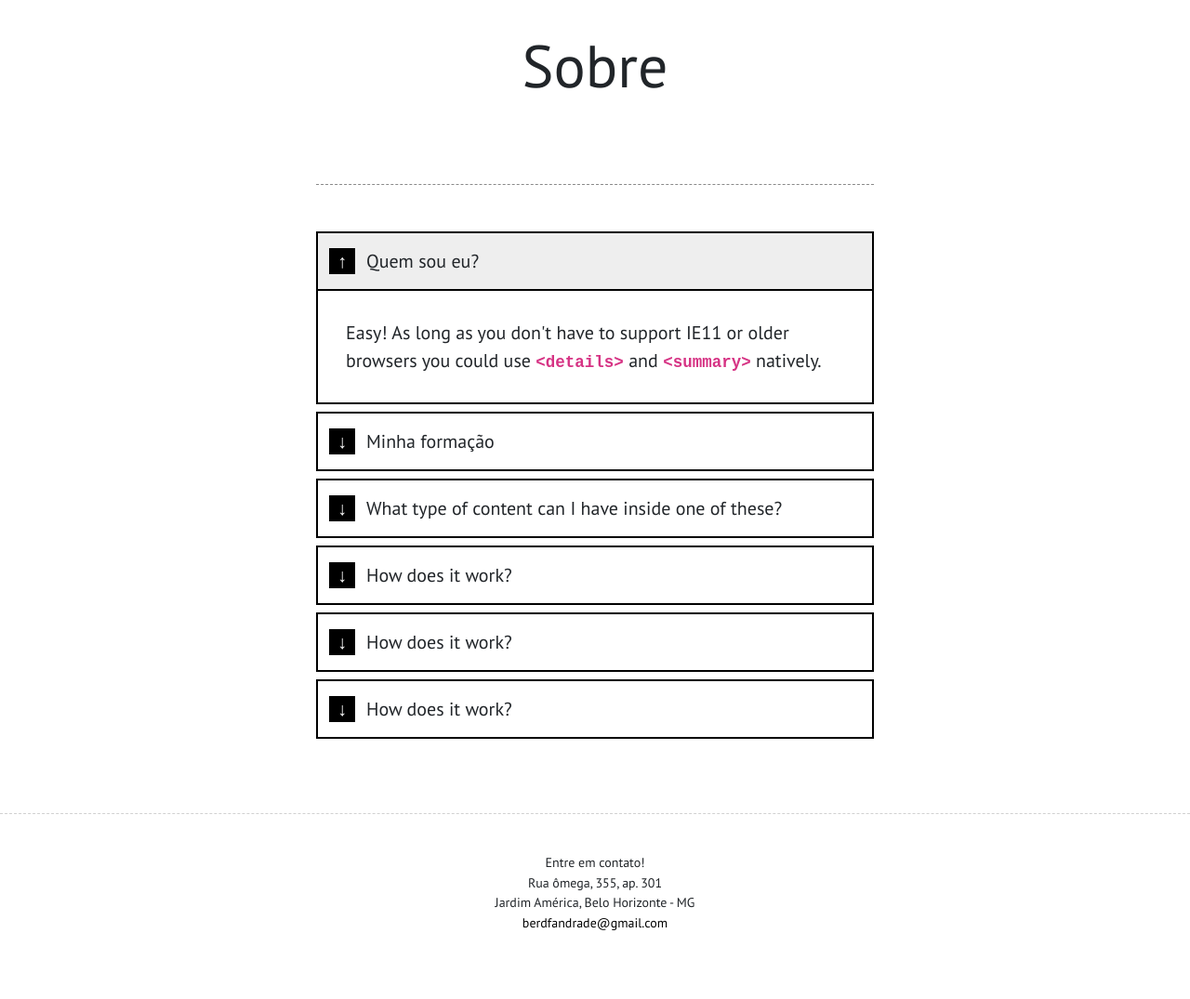
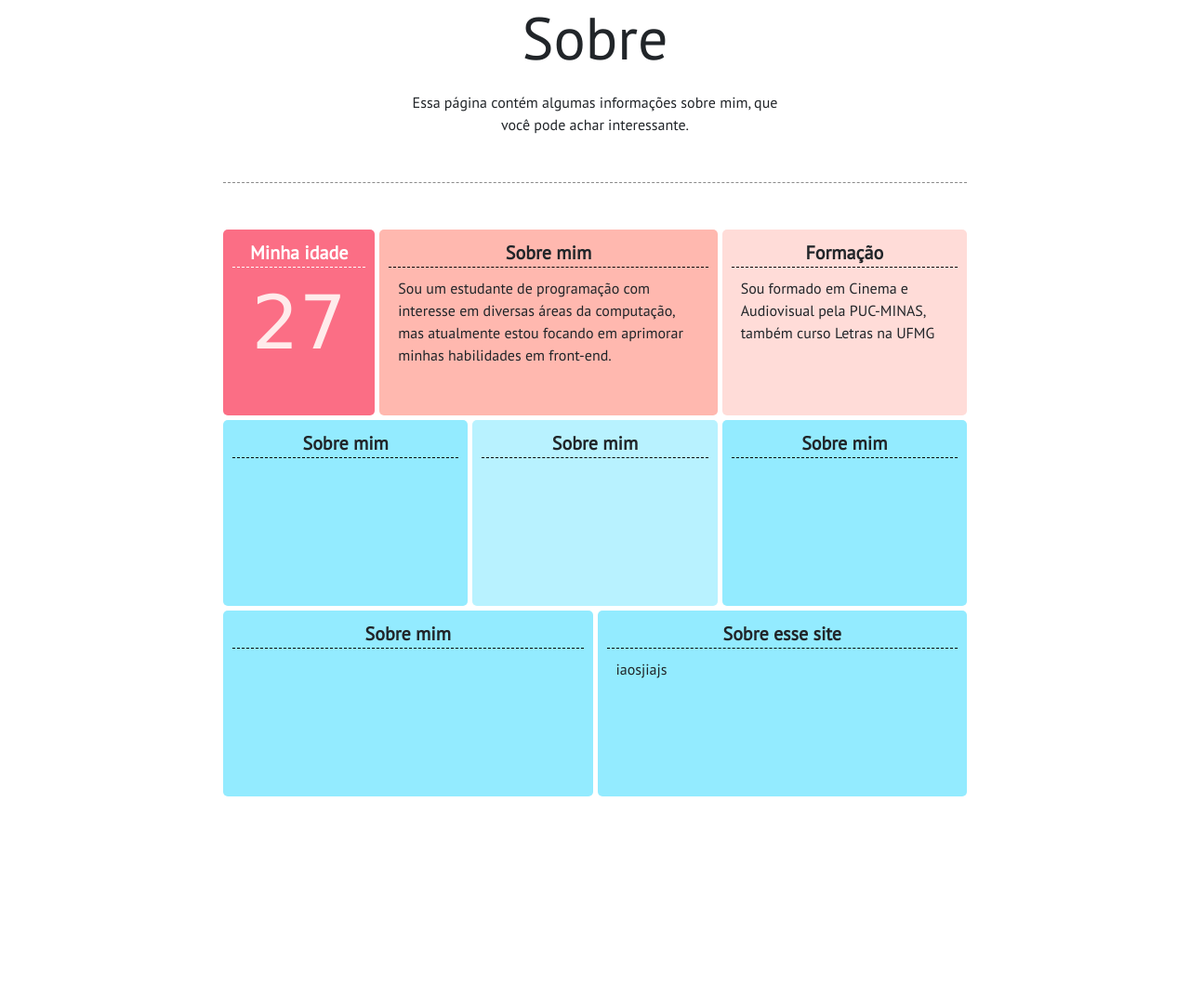
Before and after one commit to berdfandrade/site_pessoal, a website: page Benny/sobre.html in a window 1280 px wide. Shown: the part 327-1402 px from the top of the page at 93% size. After the commit the page ends 1184 px from the top, so only its background shows below. Drawn offline with nearby package versions, Linux system fonts and the light colour scheme.

Commit message:
criando a página sobre

```diff
--- a/Benny/css/habilidades.css
+++ b/Benny/css/habilidades.css
@@ -6,7 +6,7 @@
   display: flex;
   padding-bottom: 100px;
   flex-wrap: wrap;
-  gap: 20px;
+  gap: 40px;
 }
 
 .card-habilidades-javascript {
--- a/Benny/css/sobre.css
+++ b/Benny/css/sobre.css
@@ -1,106 +1,147 @@
+
+@import url("https://fonts.googleapis.com/css2?family=PT+Sans&family=Poppins:wght@300;400;500;600;700&display=swap");
 
 
-@import url('https://fonts.googleapis.com/css2?family=Inter:wght@300;400;500;600;700;800;900&display=swap');
-
-*, *:after, *:before {
-	box-sizing: border-box;
+.container-sobre{
+    max-width: 800px;
+    margin-left: auto;
+    margin-right: auto;
+    margin-bottom: 100px;
+    display:flex;
+    flex-wrap: wrap;
+    gap: 5px;
 }
 
-:root {
-	font-size: 16px;
+.card-sobre{
+    transition: 0.5s;
+    padding: 10px;
+    height: 200px;
+    border-radius: 5px;
+    background-color: #ffa7a7;
+    flex: 1 0 100px;
 }
 
-body {
-	font-family: "Inter", sans-serif;
-	line-height: 1.5;
-	min-height: 100vh;
-	font-size: 1.25rem;
+
+/* Card idade */
+.card-sobre-idade{
+    transition: 0.5s;
+    padding: 10px;
+    height: 200px;
+    border-radius: 5px;
+    background-color: #fb6e85;
+    flex: 1 0 100px;
 }
 
-*:focus {
-	outline: none;
+.card-sobre-title-idade{
+
+    font-weight: 800;
+    color: white;
+    font-size: 20px;
+    text-align: center;
+    border-bottom: 1px dashed rgb(255, 255, 255);
 }
 
-body > div {
-	width: 90%;
-	max-width: 600px;
-	margin-left: auto;
-	margin-right: auto;
-	/* margin-top: 5rem; */
-	margin-bottom: 5rem;
+.card-sobre-idade:hover{
+    flex: 1 0 20%;
     }
 
-details div {
-	border-left: 2px solid #000;
-	border-right: 2px solid #000;
-	border-bottom: 2px solid #000;
-	padding: 1.5em;
+
+.card-sobre-conteudo-idade{
+    font-family: 'Lucida Sans', 'Lucida Sans Regular', 'Lucida Grande', 'Lucida Sans Unicode', Geneva, Verdana, sans-serif;
+    text-align: center;
+    color: rgb(255, 235, 235);;
+    font-size: 80px;
 }
 
-details div > * + * {
-	margin-top: 1.5em;
+
+/* Card pessoal */
+.card-sobre-pessoal{
+    transition: 0.5s;
+    padding: 10px;
+    height: 200px;
+    border-radius: 5px;
+    background-color: #93ebff;
+    flex: 1 0 250px;
+}
+ .card-sobre-pessoal:hover{
+
+    flex: 1 0 25%;
     }
 
-details + details {
-	margin-top: .5rem;
+.card-sobre:hover{
+    flex: 1 0 10%;
 }
 
-summary {
-	list-style: none;
+.card-sobre-hobbies{
+    transition: 0.5s;
+    padding: 10px;
+    height: 200px;
+    border-radius: 5px;
+    background-color: #b8f2ff;
+    flex: 1 0 250px;
+}
+ .card-sobre-pessoal:hover{
+
+    flex: 1 0 25%;
     }
 
-summary::-webkit-details-marker {
-	display: none;
+.card-sobre:hover{
+    flex: 1 0 10%;
 }
 
-summary {
-	border: 2px solid #000;
-	padding: .75em 1em;
-	cursor: pointer;
-	position: relative;
-	padding-left: calc(1.75rem + .75rem + .75rem);
+
+
+/* Responsivo... */
+@media (max-width: 768px) {
+    .container-sobre{
+        max-width: 90%;
+    }
+    .card-sobre-mim:not(hover),
+    .card-sobre-formacao:not(hover),
+    .card-sobre-idade:not(hover){
+        width: 100%;
+    }
 }
 
-summary:before {
-	position: absolute;
-	top: 50%;
-	transform: translateY(-50%);
-	left: .75rem;
-	content: "↓";
-	width: 1.75rem;
-	height: 1.75rem;
-	background-color: #000;
-	color: #FFF;
-	display: inline-flex;
-	justify-content: center;
-	align-items: center;
-	flex-shrink: 0;
+
+
+/* Card sobre mim */
+.card-sobre-title{
+    font-weight: 600;
+    font-size: 20px;
+    text-align: center;
+    border-bottom: 1px dashed black;
 }
 
-details[open] summary {
-	background-color: #eee;
+.card-sobre-descricao{
+    padding: 10px;
+    font-family: "PT Sans", sans-serif;
 }
 
-details[open] summary:before {
-	content: "↑";
+.card-sobre-mim{
+    transition: 0.5s;
+    padding: 10px;
+    height: 200px;
+    border-radius: 5px;
+    /* border: 1px solid rgb(90, 90, 90); */
+    background-color: #FFB8AF;
+    flex: 1 0 300px;
 }
 
-summary:hover {
-	background-color: #eee;
+.card-sobre-mim:hover{
+    flex: 1 0 40%;
 }
 
-/* a {
-	color: inherit;
-	font-weight: 600;
-	text-decoration: none;
-	box-shadow: 0 1px 0 0;
-} */
-
-a:hover {
-	box-shadow: 0 3px 0 0;
+/* Card formação */
+.card-sobre-formacao{
+    transition: 0.5s;
+    padding: 10px;
+    height: 200px;
+    border-radius: 5px;
+    background-color: #ffdcd8;
+    flex: 1 0 200px;
 }
 
-code {
-	font-family: monospace;
-	font-weight: 600;
+.card-sobre-formacao:hover{
+    flex: 1 0 20%;
 }
--- a/Benny/sobre.html
+++ b/Benny/sobre.html
@@ -69,93 +69,57 @@
 		<h1 class="display-3">Sobre</h1>
   </div>
 
-  <!-- <div class="descricao-pagina">Essa página contém algumas informações sobre mim, que você pode achar interessante.</div> -->
+  <div class="descricao-pagina">Essa página contém algumas informações sobre mim, que você pode achar interessante.</div>
 
   <div class="linha-pontilhada"></div>
-          <!-- <div class="container">
-            <div>
-              <p class="descricao-bernardo">Meu nome é Bernardo e tenho 27 anos. Sou formado em Cinema e Audiovisual pela PUC-MINAS e estudei Letras com licenciatura em Português e Francês na UFMG.</p>
-            <p class="descricao-bernardo"> Sempre fui muito interessado em arte e tecnologia e como essas fronteiras se cruzam. Acredito que a tecnologia pode ser uma ferramenta poderosa para a expressão artística e estou sempre buscando novas maneiras de explorar essa conexão em meus projetos</p>
-            </div>
-            </div>
 
-            <div class="div-faq">
-            <div class="accordion-sobre">
-              <p class="content-accordion-sobre">Qual é a minha história?</p>
-            </div>
-            <div class="accordion-sobre">
-              <p class="content-accordion-sobre">Minha formação</p>
-            </div>
-            <div class="accordion-sobre">
-              <p class="content-accordion-sobre">Preferências pessoais e políticas</p>
-            </div>
-            <div class="accordion-sobre">
-              <p class="content-accordion-sobre">Físico</p>
-            </div>
+  <div class="container-sobre">
+    <div class="card-sobre-idade">
+      <div class="card-sobre-title-idade">Minha idade</div>
+      <p class="card-sobre-conteudo-idade">27</p>
 
-            </div>
+    </div>
 
-             -->
+    <div class="card-sobre-mim">
+    <div class="card-sobre-title">Sobre mim</div>
+    <p class="card-sobre-descricao">
+      Sou um estudante de programação com interesse em diversas áreas da computação, mas atualmente estou focando em aprimorar minhas habilidades em front-end.
 
-             <div>
-              <details open>
-                <summary>
-                  Quem sou eu?
-                </summary>
-                <div>
-                  Easy! As long as you don't have to support IE11 or older browsers you could use <code>&lt;details&gt;</code> and <code>&lt;summary&gt;</code> natively.
-                </div>
-              </details>
-              <details>
-                <summary>
-                  Minha formação
-                </summary>
-                <div>
-                  No worries. The fallback for these elements is quite good. They will display as open. You won't get the open/close mechanism, but you won't lose any content either.
-                </div>
-              </details>
-              <details>
-                <summary>
-                  What type of content can I have inside one of these?
-                </summary>
-                <div>
-                  Almost anything you'd like. The <code>&lt;details&gt;</code> element allows all <a href="https://developer.mozilla.org/en-US/docs/Web/Guide/HTML/Content_categories#flow_content" target="_blank">flow content</a>, which is basically everything.
-                </div>
-              </details>
-              <details>
-                <summary>
-                  How does it work?
-                </summary>
-                <div>
-                  The <code>&lt;details&gt;</code> element encapsulates the <code>&lt;summary&gt;</code> element. The <code>&lt;summary&gt;</code> becomes the 'label' for the <code>&lt;details&gt;</code> and acts like a button. When clicked, the attribute <code>open</code> is added to the <code>&lt;details&gt;</code> element, making it display. You can therefore style the open and closed states seperately if you'd like.
-                </div>
-              </details>
+    </p>
+    </div>
 
-              <details>
-                <summary>
-                  How does it work?
-                </summary>
-                <div>
-                  The <code>&lt;details&gt;</code> element encapsulates the <code>&lt;summary&gt;</code> element. The <code>&lt;summary&gt;</code> becomes the 'label' for the <code>&lt;details&gt;</code> and acts like a button. When clicked, the attribute <code>open</code> is added to the <code>&lt;details&gt;</code> element, making it display. You can therefore style the open and closed states seperately if you'd like.
-                </div>
-              </details>
+    <div class="card-sobre-formacao">
+      <div class="card-sobre-title">Formação</div>
+      <p class="card-sobre-descricao">
+        Sou formado em Cinema e Audiovisual pela PUC-MINAS, também curso Letras na UFMG
+      </p>
+    </div>
 
-              <details>
-                <summary>
-                  How does it work?
-                </summary>
-                <div>
-                  The <code>&lt;details&gt;</code> element encapsulates the <code>&lt;summary&gt;</code> element. The <code>&lt;summary&gt;</code> becomes the 'label' for the <code>&lt;details&gt;</code> and acts like a button. When clicked, the attribute <code>open</code> is added to the <code>&lt;details&gt;</code> element, making it display. You can therefore style the open and closed states seperately if you'd like.
-                </div>
-              </details>
-            </div>
+    <div class="card-sobre-pessoal">
+      <div class="card-sobre-title">Sobre mim</div>
+    </div>
+
+    <div class="card-sobre-hobbies">
+      <div class="card-sobre-title">Sobre mim</div>
+    </div>
+
+    <div class="card-sobre-pessoal">
+      <div class="card-sobre-title">Sobre mim</div>
+    </div>
+
+    <div class="card-sobre-pessoal">
+      <div class="card-sobre-title">Sobre mim</div>
+    </div>
+
+    <div class="card-sobre-pessoal">
+      <div class="card-sobre-title">Sobre esse site</div>
+      <p class="card-sobre-descricao">
+        iaosjiajs
+    </div>
+
+  </div>
+
+
 </body>
 
-<footer class="footer-paginas">
-  <p>Entre em contato!</p>
-  <p>Rua ômega, 355, ap. 301</p>
-  <p>Jardim América, Belo Horizonte - MG</p>
-  <p><a href="mailto:berdfandrade@gmail.com">berdfandrade@gmail.com</a></p>
-</footer>
-
 </html>
```
Lines whose indentation alone changed are shown as unchanged.
